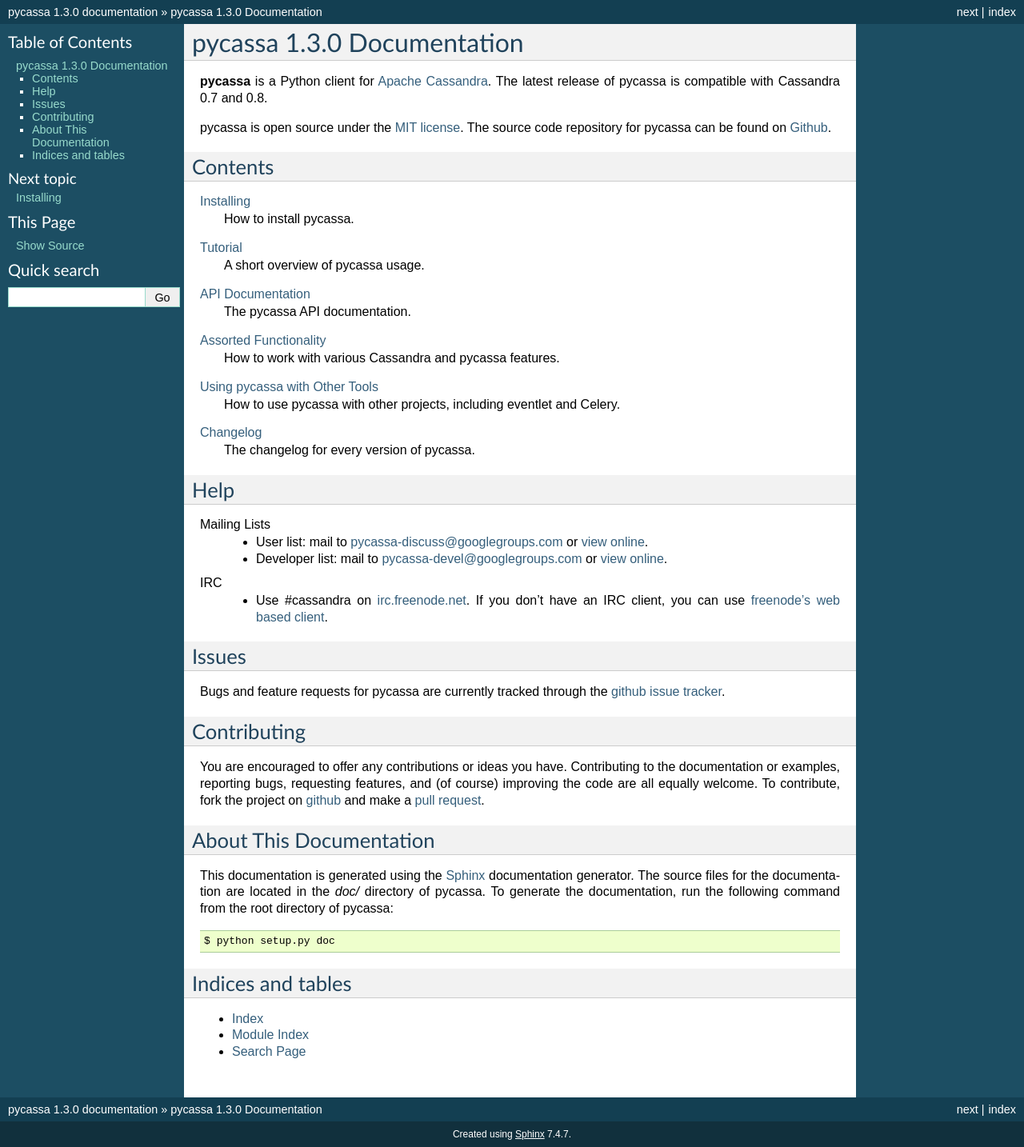
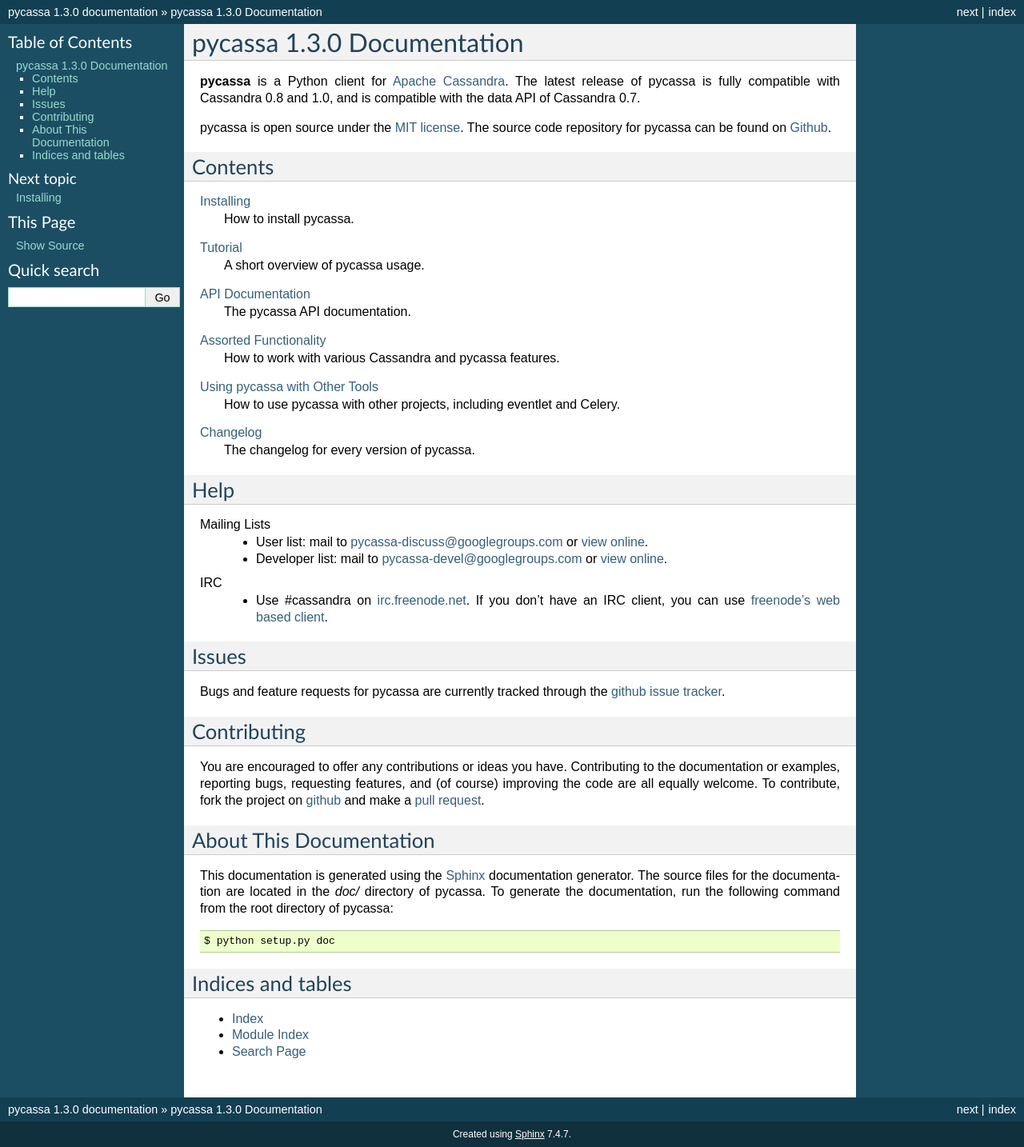
Before and after one commit to pycassa/pycassa, a Sphinx documentation site: the page built from doc/index.rst, in a window 1280 px wide. Shown: the whole page at 80% size. Built offline with Sphinx 7.4.7, drawn with Linux system fonts in a browser that asks for light colours.

Commit message:
Fix version compatibility note in doc homepage

```diff
--- a/doc/index.rst
+++ b/doc/index.rst
@@ -3,7 +3,8 @@
 
 **pycassa** is a Python client for
 `Apache Cassandra <http://cassandra.apache.org>`_.
-The latest release of pycassa is compatible with Cassandra 0.7 and 0.8.
+The latest release of pycassa is fully compatible with Cassandra 0.8 and
+1.0, and is compatible with the data API of Cassandra 0.7.
 
 pycassa is open source under the `MIT license <http://www.opensource.org/licenses/mit-license.php>`_.
 The source code repository for pycassa can be found on `Github <http://github.com/pycassa/pycassa>`_.
```
